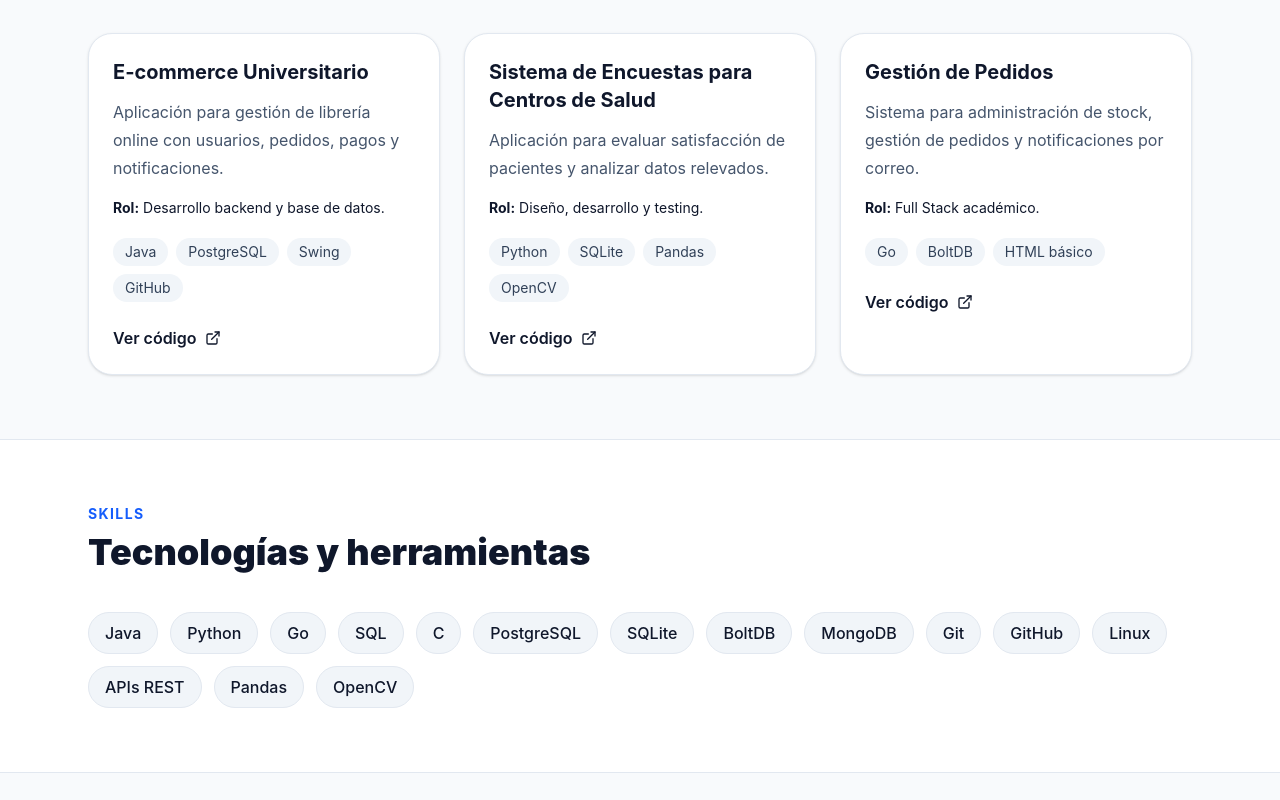
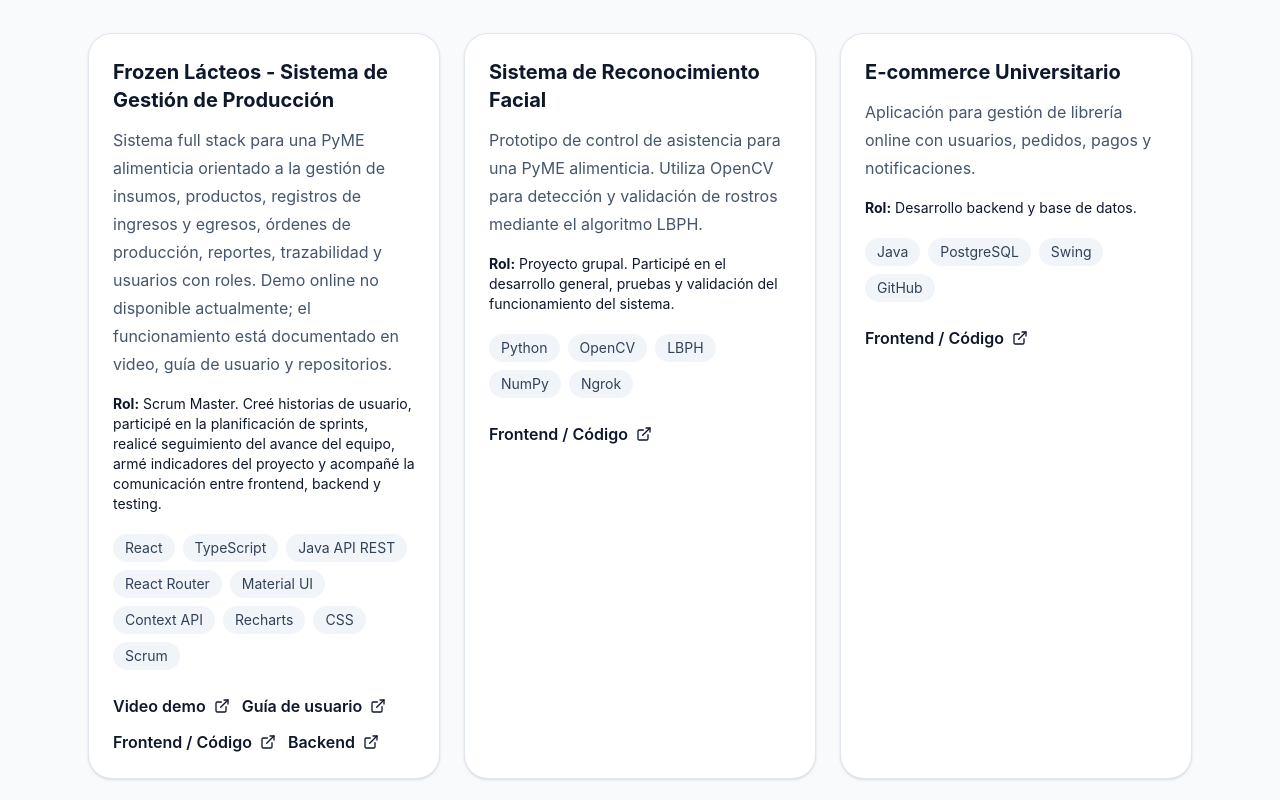
Before and after one commit to IgnacioGodoy2002/portfolio-ignacio, a React (Vite) app: page / in a window 1280 px wide. Shown: the part 880-1680 px from the top of the page. Built offline with nearby package versions, Linux system fonts and the light colour scheme.

Commit message:
Corrijo texto de perfil tecnico

```diff
--- a/src/App.jsx
+++ b/src/App.jsx
@@ -29,6 +29,37 @@ const skills = [
 ];
 
 const projects = [
+{
+  title: "Frozen Lácteos - Sistema de Gestión de Producción",
+  description:
+    "Sistema full stack para una PyME alimenticia orientado a la gestión de insumos, productos, registros de ingresos y egresos, órdenes de producción, reportes, trazabilidad y usuarios con roles. Demo online no disponible actualmente; el funcionamiento está documentado en video, guía de usuario y repositorios.",
+  tech: [
+    "React",
+    "TypeScript",
+    "Java API REST",
+    "React Router",
+    "Material UI",
+    "Context API",
+    "Recharts",
+    "CSS",
+    "Scrum"
+  ],
+  role:
+    "Scrum Master. Creé historias de usuario, participé en la planificación de sprints, realicé seguimiento del avance del equipo, armé indicadores del proyecto y acompañé la comunicación entre frontend, backend y testing.",
+  repo: "https://github.com/kevin-rodriguez98/TP-Principal-frontend",
+  backend: "https://github.com/kevin-rodriguez98/tp-principal-backend",
+  video: "/demo-frozen-lacteos.mp4",
+  manual: "/guia-frozen-lacteos.pdf",
+},
+{
+  title: "Sistema de Reconocimiento Facial",
+  description:
+    "Prototipo de control de asistencia para una PyME alimenticia. Utiliza OpenCV para detección y validación de rostros mediante el algoritmo LBPH.",
+  tech: ["Python", "OpenCV", "LBPH", "NumPy", "Ngrok"],
+  role:
+    "Proyecto grupal. Participé en el desarrollo general, pruebas y validación del funcionamiento del sistema.",
+  repo: "https://github.com/kevin-rodriguez98/TP-inicial-reconocimiento-facial",
+},
   {
     title: "E-commerce Universitario",
     description:
@@ -85,7 +116,7 @@ function App() {
               </p>
 
               <p className="mt-6 text-lg leading-8 text-slate-600">
-                Estudiante avanzado de Tecnicatura Universitaria en Informática y estudiante de Licenciatura en Sistemas..
+                Estudiante avanzado de Tecnicatura Universitaria en Informática y estudiante de Licenciatura en Sistemas.
                 Me interesa crecer como Backend Developer Jr., participando en proyectos reales y fortaleciendo
                 mis conocimientos en APIs, bases de datos y desarrollo de software.
               </p>
@@ -126,7 +157,7 @@ function App() {
                 </p>
                 <p className="flex items-center gap-3">
                   <GraduationCap size={18} className="text-blue-400" />
-                  Tecnicatura en etapa final: 1 final pendiente
+                  Tecnicatura Univ. en Informática: 1 final pendiente
                 </p>
                 <p className="flex items-center gap-3">
                   <Database size={18} className="text-blue-400" />
@@ -170,13 +201,51 @@ function App() {
                 ))}
               </div>
 
-              <a
-                href={project.repo}
-                target="_blank"
-                className="inline-flex items-center gap-2 mt-6 font-semibold hover:text-blue-700"
-              >
-                Ver código <ExternalLink size={16} />
-              </a>
+              <div className="flex flex-wrap gap-3 mt-6">
+  {project.video && (
+    <a
+      href={project.video}
+      target="_blank"
+      rel="noreferrer"
+      className="inline-flex items-center gap-2 font-semibold hover:text-blue-700"
+    >
+      Video demo <ExternalLink size={16} />
+    </a>
+  )}
+
+  {project.manual && (
+    <a
+      href={project.manual}
+      target="_blank"
+      rel="noreferrer"
+      className="inline-flex items-center gap-2 font-semibold hover:text-blue-700"
+    >
+      Guía de usuario <ExternalLink size={16} />
+    </a>
+  )}
+
+  {project.repo && (
+    <a
+      href={project.repo}
+      target="_blank"
+      rel="noreferrer"
+      className="inline-flex items-center gap-2 font-semibold hover:text-blue-700"
+    >
+      Frontend / Código <ExternalLink size={16} />
+    </a>
+  )}
+
+  {project.backend && (
+    <a
+      href={project.backend}
+      target="_blank"
+      rel="noreferrer"
+      className="inline-flex items-center gap-2 font-semibold hover:text-blue-700"
+    >
+      Backend <ExternalLink size={16} />
+    </a>
+  )}
+</div>
             </article>
           ))}
         </div>
```
Also changed, not shown: 2 other files (tests, documents, lock files or other folders).
